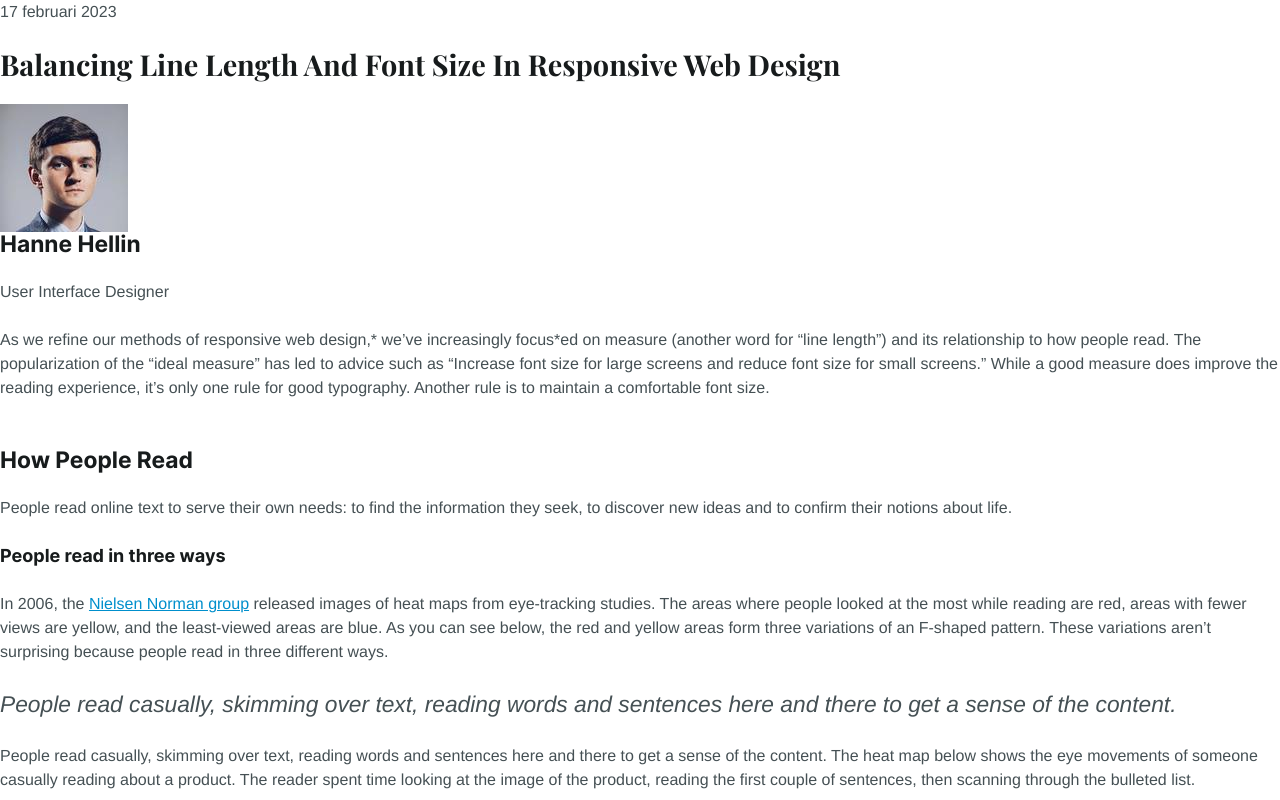
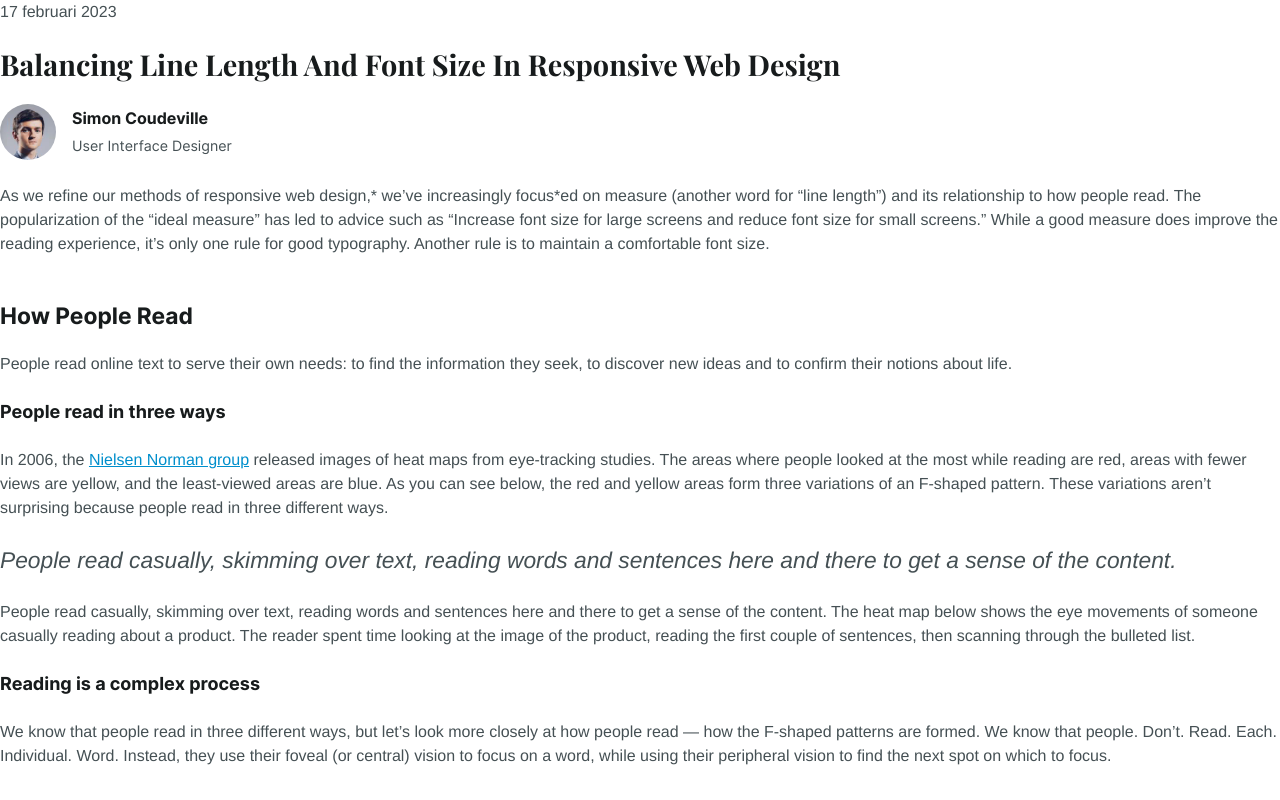
Before and after one commit to mct-ui/blogpost-design-Hanne-Hellin-MCT, a plain HTML site: page index.html in a window 1280 px wide. Shown: the top 800 px of the page. Drawn offline with nearby package versions, Linux system fonts and the light colour scheme; a web font is replaced by a local one.

Commit message:
Added author component styles

```diff
--- a/css/screen.scss
+++ b/css/screen.scss
@@ -527,6 +527,40 @@ a:active {
     Components: Author
 */
 
+.c-author{
+  display: flex;
+  align-items: center;
+  margin-bottom: $space-m;
+  gap: $space-s;
+
+  &__image{
+    height: 3.5rem;
+    width: 3.5rem;
+    border-radius: 100%;
+  }
+
+
+  &__name, &__meta{
+    margin-bottom: 0;
+  }
+
+  &__meta {
+    font-size: $ms-1;
+    font-family: $font-family-secondary;
+    line-height: $space-m;
+    margin-top: $space-xxs;
+   }
+
+   &__name {
+
+    font-size: $ms0;
+
+    line-height: $space-m;
+
+   }
+
+}
+
 /*
     Components: Quote
 */
--- a/index.html
+++ b/index.html
@@ -27,12 +27,20 @@
             <h1>Balancing Line Length And Font Size In Responsive Web Design</h1>
 
         </header>
+
         <aside>
-            <img src="img/avatar.jpg" alt="Simon Coudeville">
-            <h2>Hanne Hellin</h2>
-            <p>
-                User Interface Designer
-            </p>
+
+            </figure>
+            <div class="c-author">
+                <img class="c-author__image" src="img/avatar.jpg" alt="Simon Coudeville">
+                <div class="c-author__caption">
+                    <h2 class="c-author__name">Simon Coudeville</h2>
+                    <p class="c-author__meta">
+                        User Interface Designer
+                    </p>
+                </div>
+            </div>
+
         </aside>
         <div class="s-content ">
             <p>
```
Also changed, not shown: css/screen.css.
